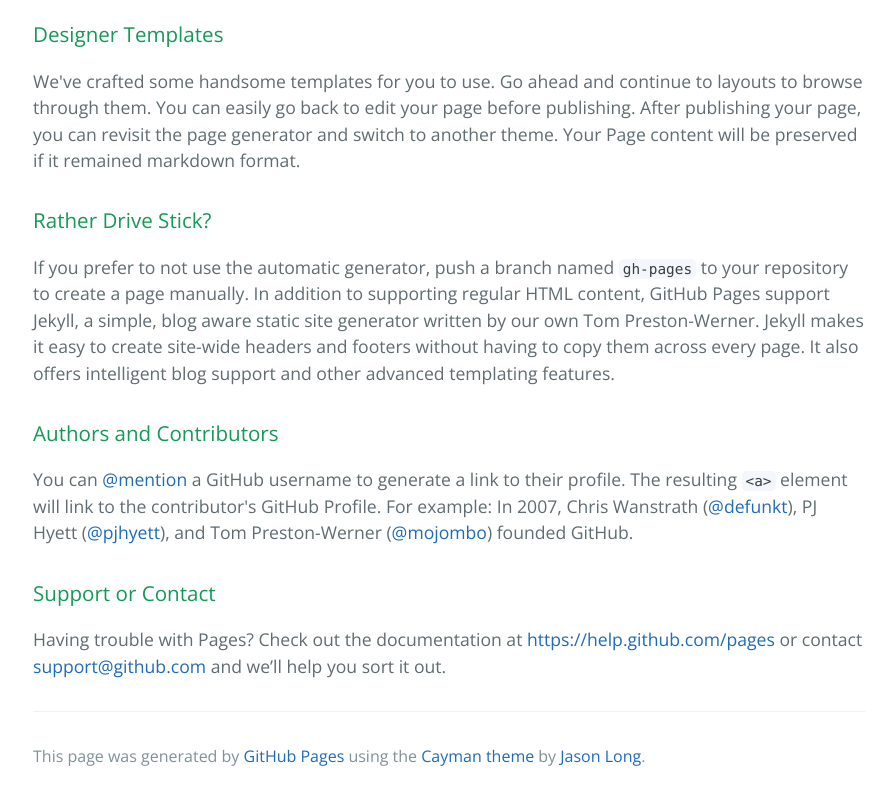
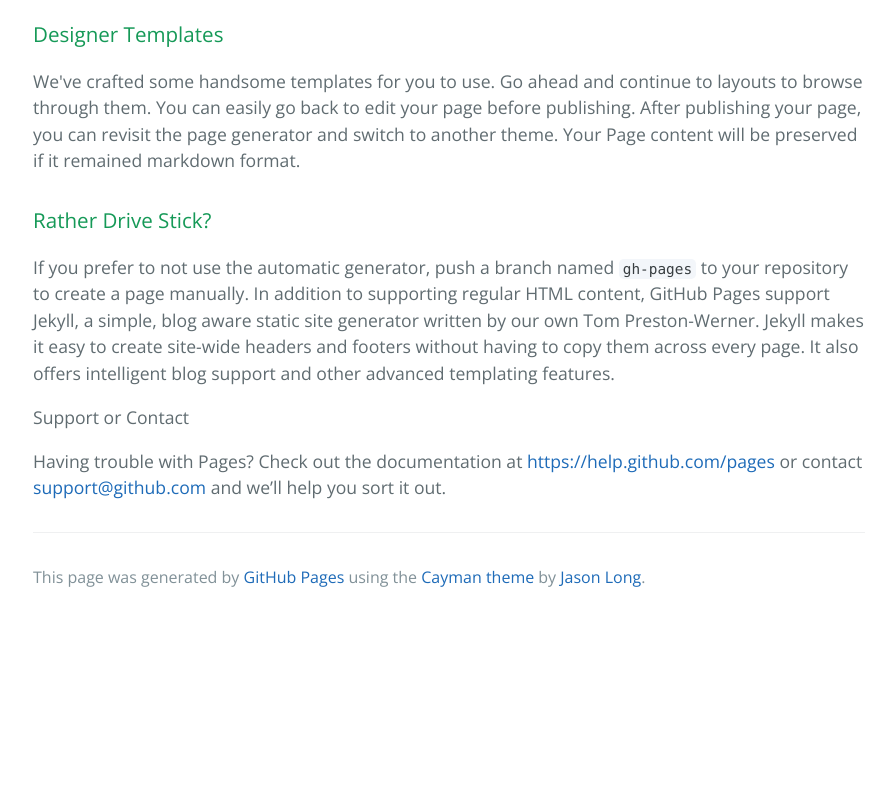
Before and after one commit to zuosong/zuosong.github.io, a plain HTML site: page index.html in a window 1280 px wide. Shown: the part 533-1333 px from the top of the page, without its empty margins (191-1087 px from the left). After the commit the page ends 1154 px from the top, so only its background shows below. Drawn offline with nearby package versions, Linux system fonts and the light colour scheme.

Commit message:
Update index.html

```diff
--- a/index.html
+++ b/index.html
@@ -35,12 +35,7 @@
 
 <p>If you prefer to not use the automatic generator, push a branch named <code>gh-pages</code> to your repository to create a page manually. In addition to supporting regular HTML content, GitHub Pages support Jekyll, a simple, blog aware static site generator written by our own Tom Preston-Werner. Jekyll makes it easy to create site-wide headers and footers without having to copy them across every page. It also offers intelligent blog support and other advanced templating features.</p>
 
-<h3>
-<a id="authors-and-contributors" class="anchor" href="#authors-and-contributors" aria-hidden="true"><span class="octicon octicon-link"></span></a>Authors and Contributors</h3>
 
-<p>You can <a href="https://github.com/blog/821" class="user-mention">@mention</a> a GitHub username to generate a link to their profile. The resulting <code>&lt;a&gt;</code> element will link to the contributor's GitHub Profile. For example: In 2007, Chris Wanstrath (<a href="https://github.com/defunkt" class="user-mention">@defunkt</a>), PJ Hyett (<a href="https://github.com/pjhyett" class="user-mention">@pjhyett</a>), and Tom Preston-Werner (<a href="https://github.com/mojombo" class="user-mention">@mojombo</a>) founded GitHub.</p>
-
-<h3>
 <a id="support-or-contact" class="anchor" href="#support-or-contact" aria-hidden="true"><span class="octicon octicon-link"></span></a>Support or Contact</h3>
 
 <p>Having trouble with Pages? Check out the documentation at <a href="https://help.github.com/pages">https://help.github.com/pages</a> or contact <a href="mailto:support@github.com">support@github.com</a> and we’ll help you sort it out.</p>
```
